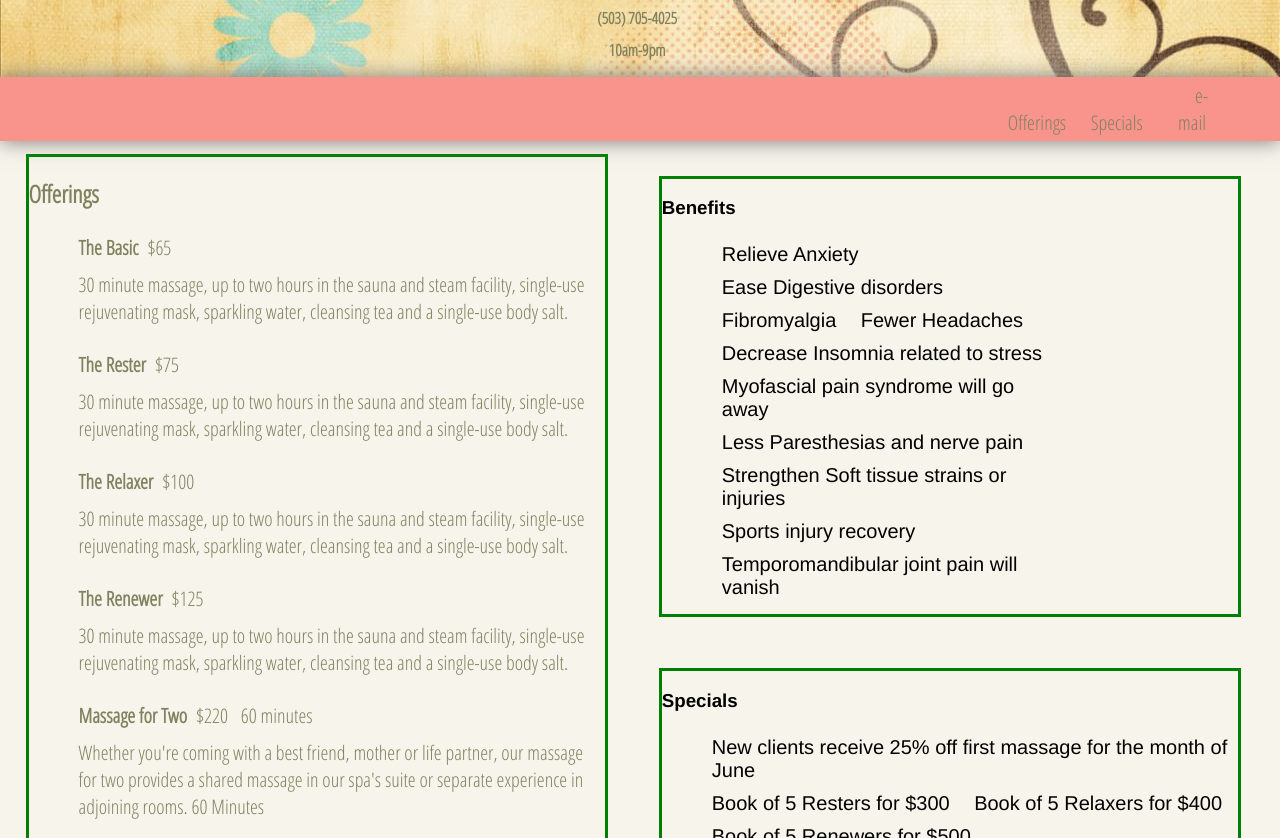
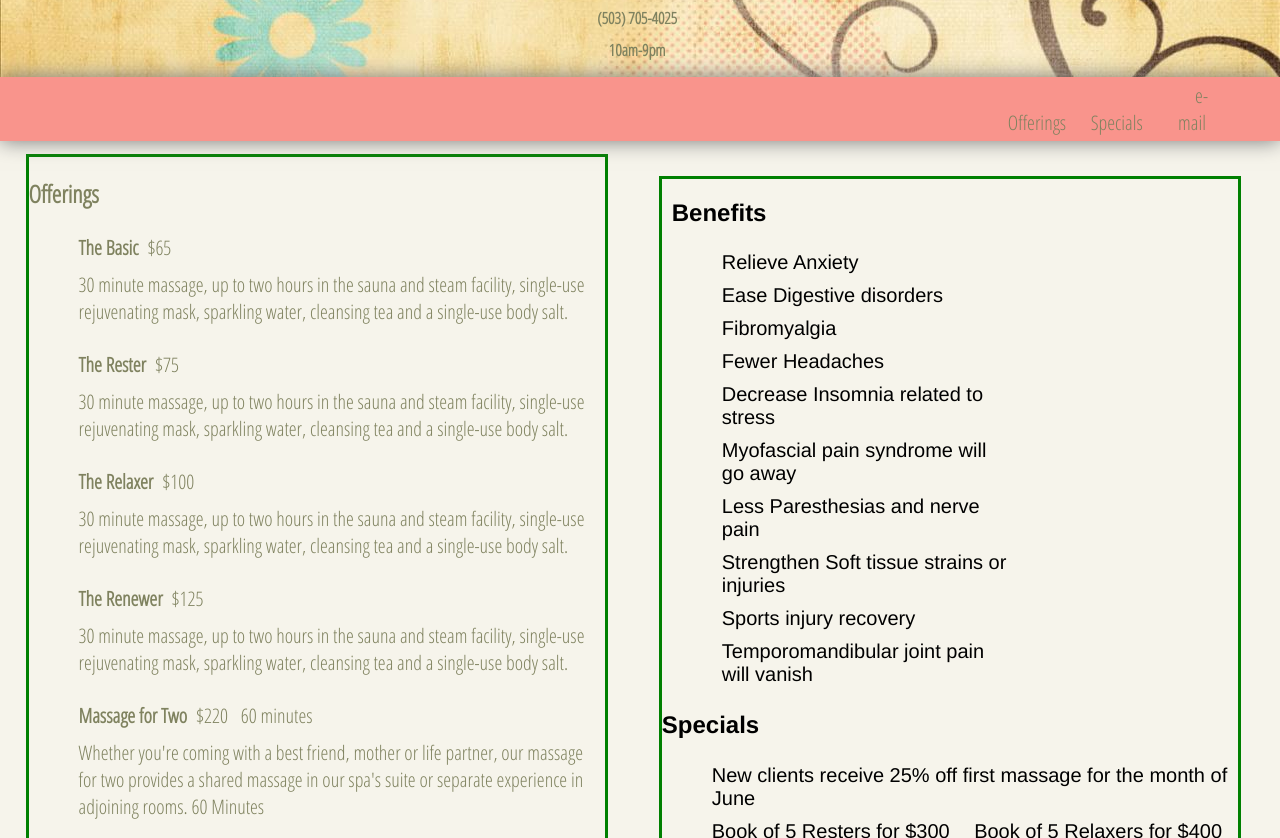
Before and after one commit to cpetrick/RRR, a plain HTML site: page index.html in a window 1280 px wide. Shown: the part 94-932 px from the top of the page. Drawn offline with nearby package versions, Linux system fonts and the light colour scheme.

Commit message:
merge my specials/benefits with cpetrick

```diff
--- a/index.html
+++ b/index.html
@@ -94,9 +94,9 @@
 			</div>
 			<div class="contentColumn">
 
-
-				<h3>Benefits</h3>
-				<ul class="benefits">
+		<div class="benefits">
+								<h2>Benefits</h2>
+									<ol>
 										<li>Relieve Anxiety</li>
 										<li>Ease Digestive disorders</li>
 										<li>Fibromyalgia</li>
@@ -107,12 +107,12 @@
 									  <li>Strengthen Soft tissue strains or injuries</li>
 									  <li>Sports injury recovery</li>
 									  <li>Temporomandibular joint pain will vanish</li>
-				</ul>
+									</ol>
 					</div>
 
-			<div class="contentColumn">
-				<h3>Specials</h3>
-				<ul  class="specials" >
+					<div class="specials">
+								<h2>Specials</h2>
+								<ul>
 										<li>New clients receive 25% off first massage for the month of June</li>
 										<li>Book of 5 Resters for $300</li>
 										<li>Book of 5 Relaxers for $400</li>
@@ -120,6 +120,9 @@
 										<li>Book of 5 Massage for Two for $800</li>
 										<li>Book of 5 Total Works for $2000</li>
 								</ul>
+					</div>
+		  </div>
+
 			</div>
 		</section>
 		<footer>
```
Also changed, not shown: style.css (+4 -4 lines). Lines whose indentation alone changed are shown as unchanged.
